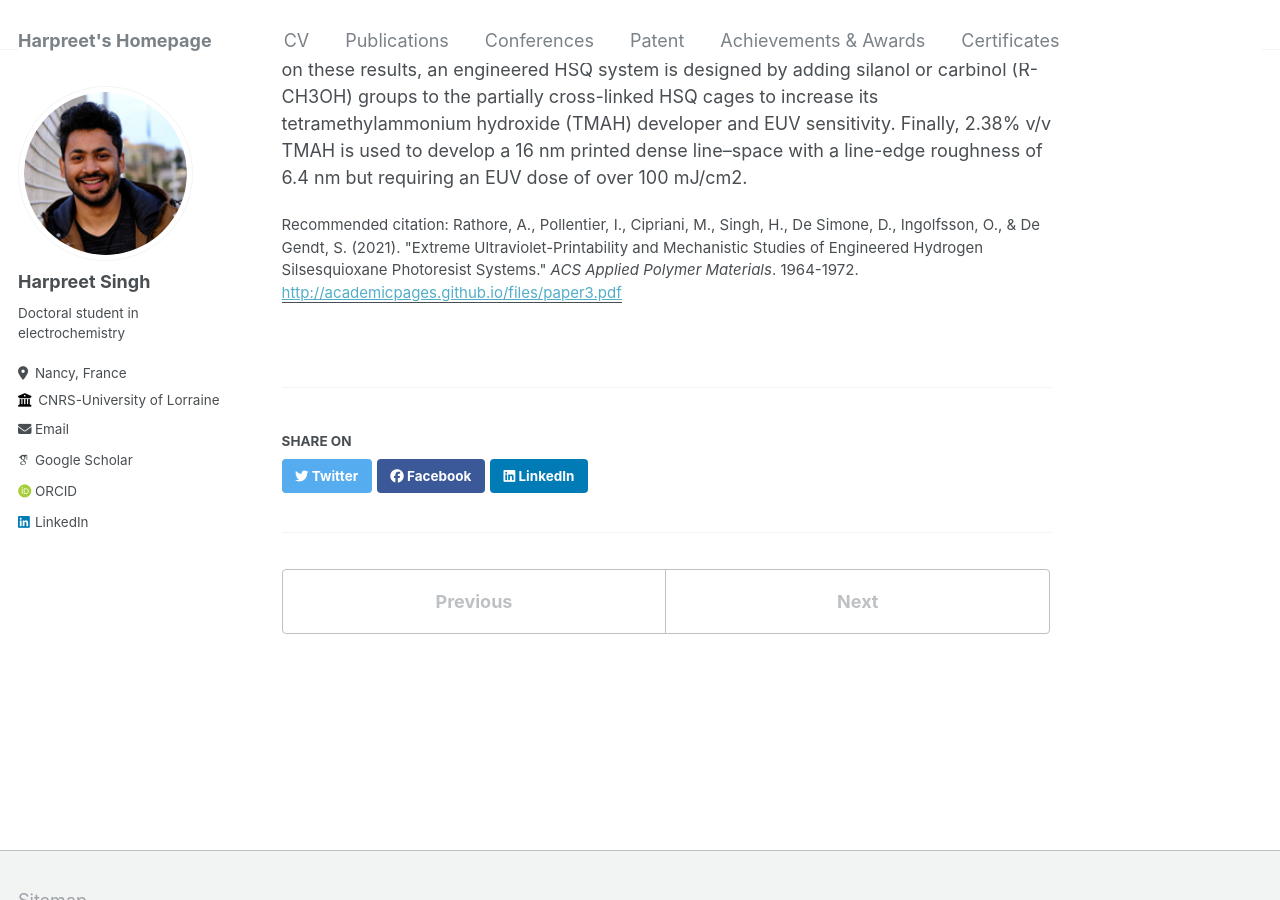
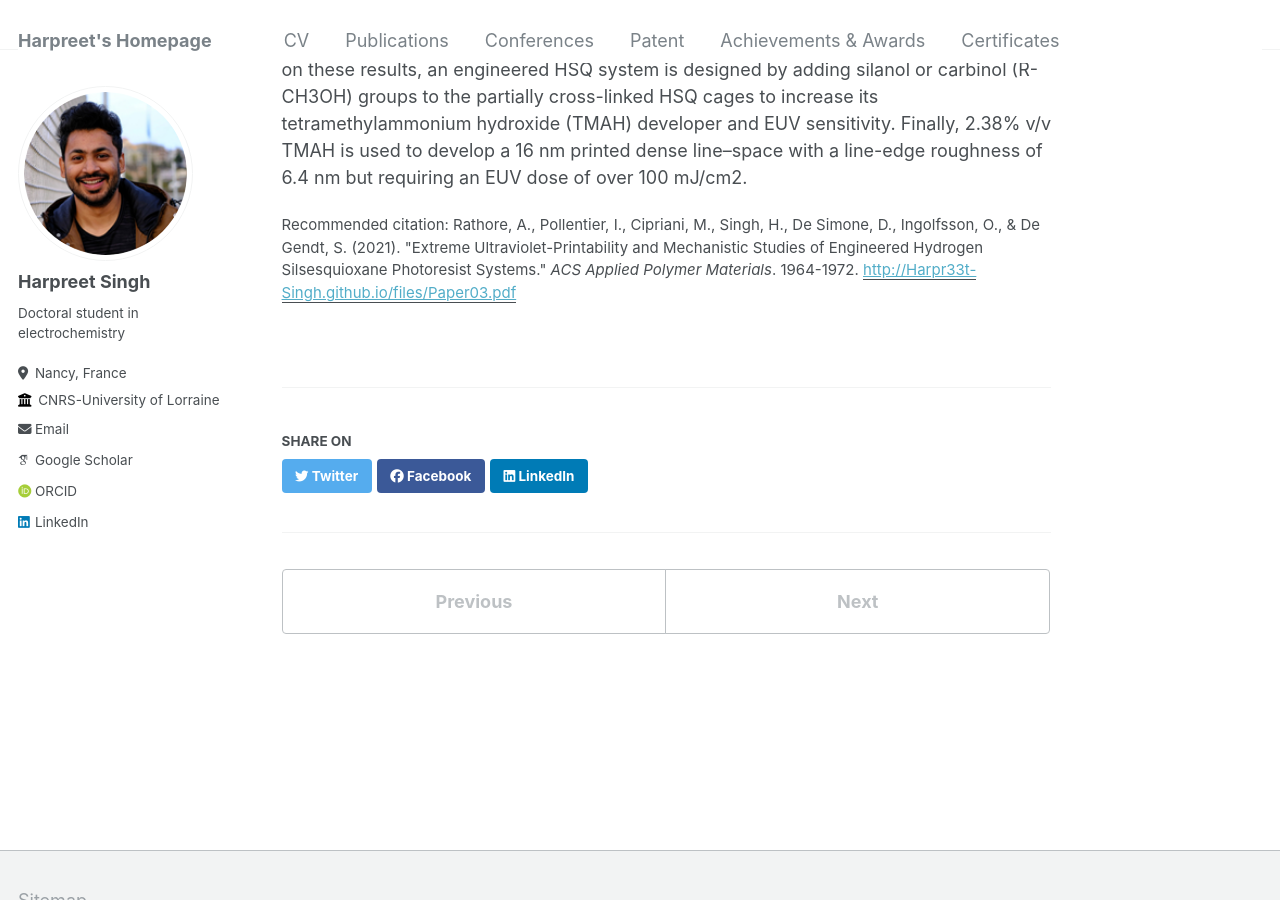
Before and after one commit to Harpr33t-Singh/Harpr33t-Singh.github.io, a Jekyll site: the page built from _publications/2015-10-01-paper-title-number-3.md, in a window 1280 px wide and 900 px high, scrolled down 615 px. Built offline with Jekyll 4.4.1, drawn with Linux system fonts in a browser that asks for light colours; some web fonts are replaced; some of the changed lines change nothing that is shown.

Commit message:
Update 2015-10-01-paper-title-number-3.md

```diff
--- a/_publications/2015-10-01-paper-title-number-3.md
+++ b/_publications/2015-10-01-paper-title-number-3.md
@@ -5,7 +5,7 @@
 excerpt: 'This paper is about the EUV-printability study on HSQ photoresist at resolutions of 16 and 22 nm combined with a mechanistic study on EUV- and electron-induced desorption of HSQ films.'
 date: 2021-03-04
 venue: 'ACS Applied Polymer Materials'
-paperurl: 'http://academicpages.github.io/files/paper3.pdf'
+paperurl: 'http://Harpr33t-Singh.github.io/files/Paper03.pdf'
 citation: 'Rathore, A., Pollentier, I., Cipriani, M., Singh, H., De Simone, D., Ingolfsson, O., & De Gendt, S.  (2021). &quot;Extreme Ultraviolet-Printability and Mechanistic Studies of Engineered Hydrogen Silsesquioxane Photoresist Systems.&quot; <i>ACS Applied Polymer Materials</i>. 1964-1972.'
 ---
 
```
